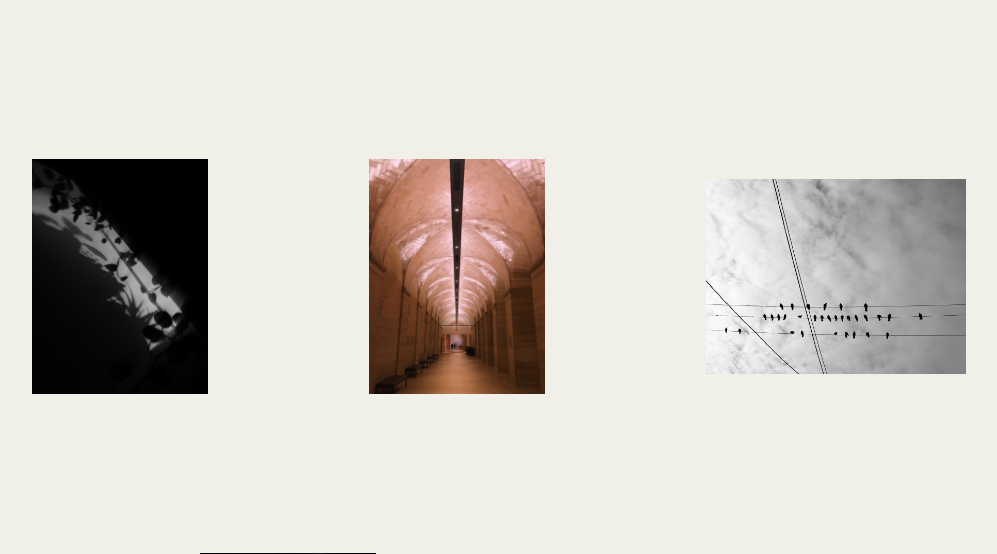
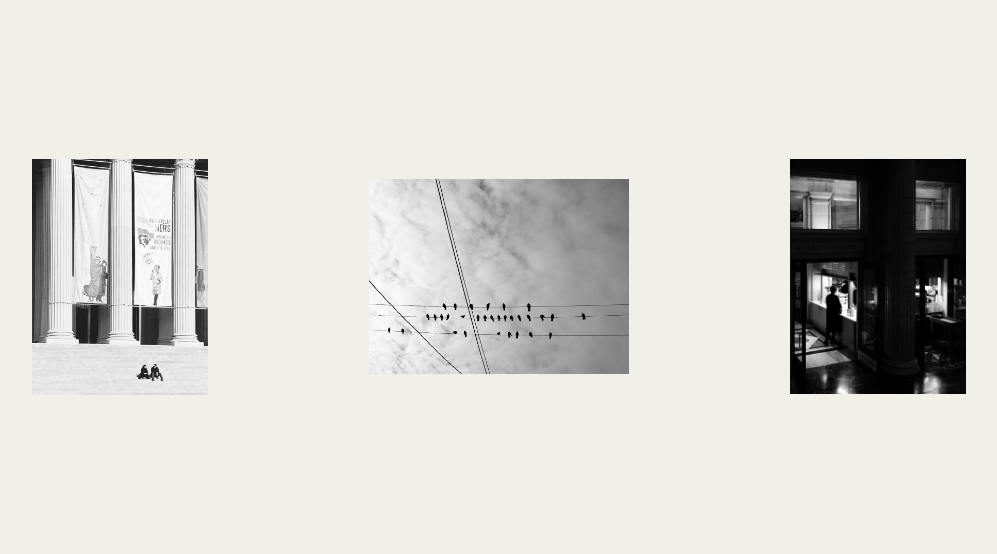
Before and after one commit to sewphl/uvVdu, a PHP site: page /index.html in a window 1280 px wide. Shown: the part 715-1269 px from the top of the page, without its empty margins (141-1138 px from the left). Run offline with PHP 8.4, Linux system fonts and the light colour scheme.

Commit message:
update photos and grids

```diff
--- a/css/main.css
+++ b/css/main.css
@@ -94,12 +94,12 @@
     " . . . . . . . . . ."
     " . . . . . . . . . ."
     " . . . . . . . . . ."
-    " . . gi7 gi7 gi7 gi7 gi7 gi7 . ."
+    " . gi7 gi7 gi7 gi7 gi7 gi7 gi7 gi7 ."
     " . . . . . . . . . ."
     " . . . . . . . . . ."
     " . . . . . . . . . ."
     " . . . . . . . . . ."
-    " . gi8 gi8 gi8 gi8 gi8 gi8 gi8 gi8 ."
+    " . . gi8 gi8 gi8 gi8 gi8 gi8 . ."
     " . . . . . . . . . ."
     " . . . . . . . . . ."
     " . . . . . . . . . ."
@@ -132,7 +132,7 @@
       ". . . . . . . . . . "
       " . gi5 gi5 gi5 gi5 . gi6 gi6 gi6 ."
       ". . . . . . . . . . "
-      " . gi7 gi7 gi7 . gi8 gi8 gi8 gi8 . "
+      " . gi7 gi7 gi7 gi7 . gi8 gi8 gi8 . "
       ". . . . . . . . . . "
       " . gi9 gi9 gi9 . gi10 gi10 gi10 gi10 . "
       ". . . . . . . . . . "
@@ -155,7 +155,7 @@
       ". . . . . . . . . . . . . ."
       " . . gi4 gi4 gi4 gi4 . . gi5 gi5 gi5 gi5 . . "
       ". . . . . . . . . . . . . ."
-      " . gi6 gi6 gi6 . gi7 gi7 gi7 . gi8 gi8 gi8 gi8 ."
+      " . gi6 gi6 gi6 . gi7 gi7 gi7 gi7 . gi8 gi8 gi8 ."
       ". . . . . . . . . . . . . ."
       ". . . gi9 gi9 gi9 . . gi10 gi10 gi10 gi10 . ."
       ". . . . . . . . . . . . . ."
--- a/index.html
+++ b/index.html
@@ -47,16 +47,16 @@
         <img src="images/l2.jpg" onclick="openMe('Lightbox');toSlide(5)" class="hover-shadow preview">
        </div>
        <div class="photo gi6">
-        <img src="images/p5.jpg" onclick="openMe('Lightbox');toSlide(6)" class="hover-shadow preview">
+        <img src="images/p10.jpg" onclick="openMe('Lightbox');toSlide(6)" class="hover-shadow preview">
        </div>
        <div class="photo gi7">
-        <img src="images/p9.jpg" onclick="openMe('Lightbox');toSlide(7)" class="hover-shadow preview">
+        <img src="images/l7.jpg" onclick="openMe('Lightbox');toSlide(7)" class="hover-shadow preview">
        </div>
        <div class="photo gi8">
-        <img src="images/l7.jpg" onclick="openMe('Lightbox');toSlide(8)" class="hover-shadow preview">
+        <img src="images/p8.jpg" onclick="openMe('Lightbox');toSlide(8)" class="hover-shadow preview">
        </div>
        <div class="photo gi9">
-        <img src="images/p8.jpg" onclick="openMe('Lightbox');toSlide(9)" class="hover-shadow preview">
+        <img src="images/p9.jpg" onclick="openMe('Lightbox');toSlide(9)" class="hover-shadow preview">
        </div>
        <div class="photo gi10">
         <img src="images/l10.jpg" onclick="openMe('Lightbox');toSlide(10)" class="hover-shadow preview">
@@ -87,16 +87,16 @@
           <img src="images/l2.jpg" class="image-slide" alt="5" />
         </a>
         <a class="slide" onclick="changeSlide(1)">
-          <img src="images/p5.jpg" class="image-slide" alt="6" />
+          <img src="images/p10.jpg" class="image-slide" alt="6" />
         </a>
         <a class="slide" onclick="changeSlide(1)">
-          <img src="images/p9.jpg" class="image-slide" alt="7" />
+          <img src="images/l7.jpg" class="image-slide" alt="7" />
         </a>
         <a class="slide" onclick="changeSlide(1)">
-          <img src="images/l7.jpg" class="image-slide" alt="8" />
+          <img src="images/p8.jpg" class="image-slide" alt="8" />
         </a>
         <a class="slide" onclick="changeSlide(1)">
-          <img src="images/p8.jpg" class="image-slide" alt="9" />
+          <img src="images/p9.jpg" class="image-slide" alt="9" />
         </a>
         <a class="slide" onclick="changeSlide(1)">
           <img src="images/l10.jpg" class="image-slide" alt="10" />
```
Also changed, not shown: images/p10.jpg (added), 1 other file.
